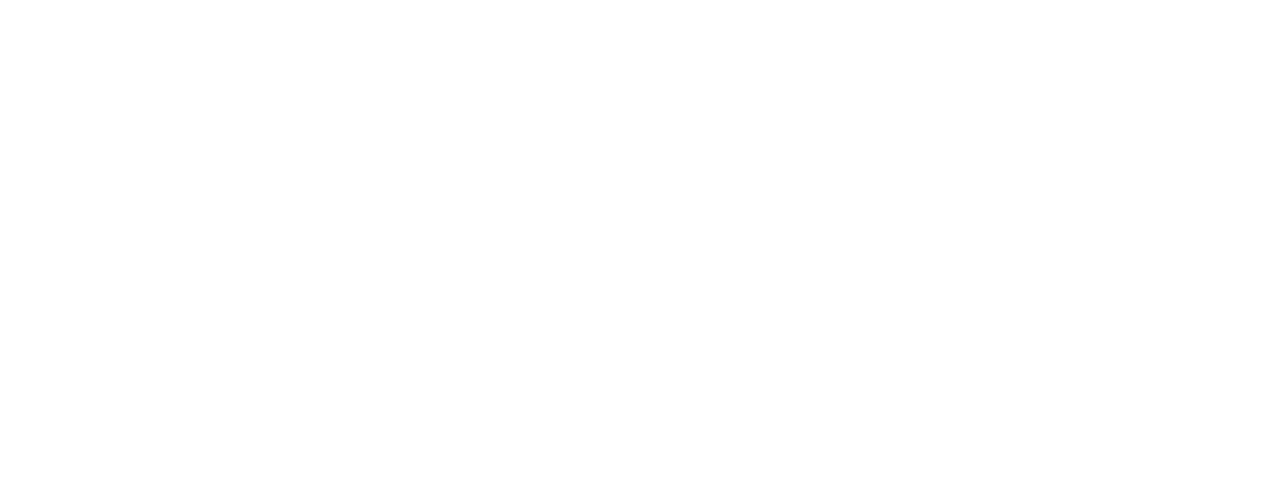
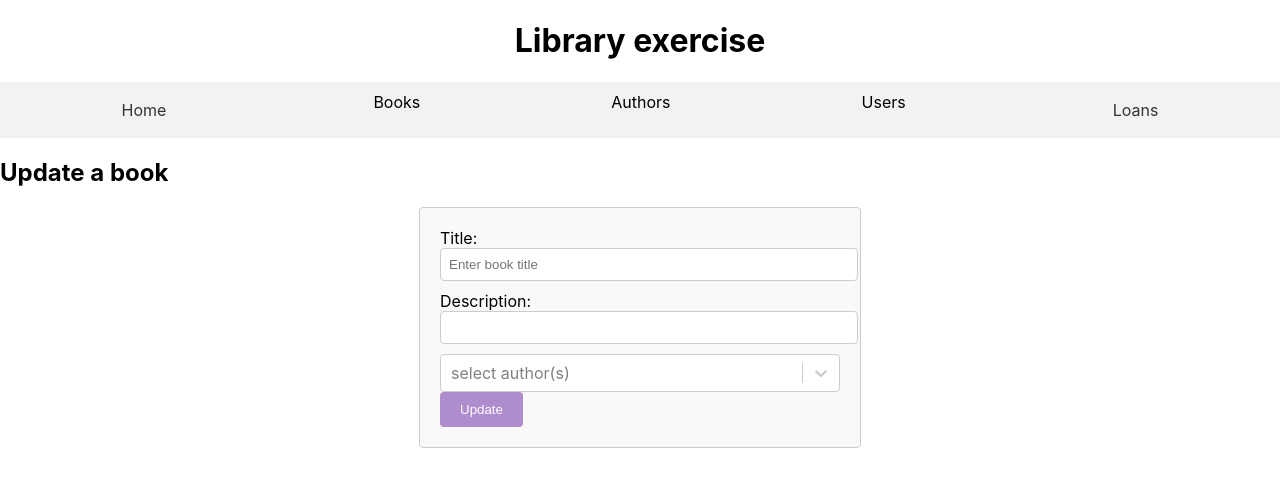
Before and after one commit to Marion3531/react-library, a React (Create React App) app: page /all-books/update-book/1 in a window 1280 px wide. Before the commit this address had no page. Shown: the top 486 px of the page. Built offline with nearby package versions, Linux system fonts and the light colour scheme; no server answers.

Commit message:
fetch requests

```diff
--- a/package.json
+++ b/package.json
@@ -10,6 +10,7 @@
     "react-dom": "^18.2.0",
     "react-router-dom": "^6.14.2",
     "react-scripts": "^5.0.1",
+    "react-select": "^5.7.4",
     "web-vitals": "^2.1.4"
   },
   "scripts": {
--- a/src/App.js
+++ b/src/App.js
@@ -3,6 +3,8 @@ import { BrowserRouter as Router, Route, Routes } from 'react-router-dom';
 import HomePage from './pages/HomePage.';
 import AllBooksPage from './pages/AllBooksPage';
 import AddBookPage from './pages/AddBookPage';
+import UpdateBookPage from './pages/UpdateBookPage';
+import AllAuthorsPage from './pages/AllAuthorsPage';
 
 function App() {
   return (
@@ -11,6 +13,8 @@ function App() {
           <Route path="/" element={<HomePage />}/>
           <Route path="/all-books" element={<AllBooksPage />} />
           <Route path="/add-book" element={<AddBookPage />} />
+          <Route path="/all-books/update-book/:bookId" element={<UpdateBookPage />} />
+          <Route path="/all-authors" element={<AllAuthorsPage />} />
       </Routes>
     </Router>
 
--- a/src/components/NavBar.js
+++ b/src/components/NavBar.js
@@ -1,5 +1,6 @@
 import React from "react";
 import { Link } from 'react-router-dom';
+import '../styles/navbar.css'
 
 const NavBar = () => {
     return(
--- a/src/pages/AddBookPage.js
+++ b/src/pages/AddBookPage.js
@@ -1,11 +1,55 @@
-//import React from "react";
-
+import React, { useState } from "react";
 import Layout from "../components/Layout";
+import '../styles/addBookPage.css';
 
 const AddBookPage = () => {
+    const [title, setTitle] = useState('');
+    const [description, setDescription] = useState('');
+
+    const handleSubmit = (e) => {
+        e.preventDefault();
+
+        const data = { title, description };
+
+        fetch('http://localhost:8080/books', {
+            method: 'POST',
+            headers: {
+              'Content-Type': 'application/json',
+            },
+            body: JSON.stringify(data),
+          })
+          .then((response) => {
+            if (!response.ok) {
+              throw new Error('Network response was not ok.');
+            }
+            window.location.href = '/all-books';
+          })
+          .catch((error) => {
+            console.error('Error adding book:', error);
+          });
+      };
+
     return(
     <div>
         <Layout />
+        <h2>Add a book</h2>
+        <form onSubmit={handleSubmit}>
+            <div>
+                <label>Title:</label>
+                <input
+                type="text"
+                value={title}
+                onChange={(e) => setTitle(e.target.value)}/>
+            </div>
+            <div>
+                <label>Description:</label>
+                <input
+                type="text"
+                value={description}
+                onChange={(e) => setDescription(e.target.value)}/>
+            </div>
+            <button type="submit">Add</button>
+        </form>
     </div>
     );
 
--- /dev/null
+++ b/src/pages/AllAuthorsPage.js
@@ -0,0 +1,37 @@
+import React, { useEffect, useState } from 'react';
+import Layout from '../components/Layout';
+
+const AllAuthorsPage = () => {
+    const [authors, setAuthors] = useState([]);
+
+    useEffect(() => {
+        const fetchAuthors = async () => {
+          try {
+            const response = await fetch('http://localhost:8080/authors');
+            if (!response.ok) {
+              throw new Error('Network response was not ok.');
+            }
+            const data = await response.json();
+            const authorList = data._embedded.authorList;
+            setAuthors(authorList);
+          } catch (error) {
+            console.error('Error fetching data:', error);
+          }
+        };
+
+        fetchAuthors();
+      }, []);
+
+      return (
+        <div>
+          <Layout />
+          {authors.map((author) => (
+            <div key={author.id}>
+              <h3>{author.firstname} {author.lastname}</h3>
+            </div>
+          ))}
+        </div>
+      );
+}
+
+export default AllAuthorsPage;
--- a/src/pages/AllBooksPage.js
+++ b/src/pages/AllBooksPage.js
@@ -1,8 +1,11 @@
 import React, { useState, useEffect } from 'react';
+import { useNavigate } from 'react-router-dom';
 import Layout from '../components/Layout';
 
 const AllBooksPage = () => {
   const [books, setBooks] = useState([]);
+  const navigate = useNavigate();
+  //console.log(books);
 
   useEffect(() => {
     const fetchBooks = async () => {
@@ -12,7 +15,8 @@ const AllBooksPage = () => {
           throw new Error('Network response was not ok.');
         }
         const data = await response.json();
-        setBooks(data);
+        const bookList = data._embedded.bookList;
+        setBooks(bookList);
       } catch (error) {
         console.error('Error fetching data:', error);
       }
@@ -21,13 +25,47 @@ const AllBooksPage = () => {
     fetchBooks();
   }, []);
 
+//   let status = () => {
+//     if ({book.loans.isBorrowed}){
+//         button return book -> fetch post loan
+//     }else{
+//         button borrow book -> fetch put loan
+//     }
+//   }
+
+  const handleDeleteButton = (bookId) => {
+    fetch(`http://localhost:8080/books/${bookId}`, {
+      method: 'DELETE',
+      headers: {
+        'Content-Type': 'application/json',
+      },
+    })
+      .then((response) => {
+        if (!response.ok) {
+          throw new Error('Failed to delete book.');
+        }
+        window.location.reload();
+      })
+      .catch((error) => {
+        console.error('Error deleting book:', error);
+      });
+}
+
   return (
     <div>
       <Layout>
         {books.map((book) => (
           <div key={book.id}>
             <h3>{book.title}</h3>
+            <p></p>
+            <ul>
+                {book.authors.map((author) => (
+                  <li key={author.id}>{`${author.firstname} ${author.lastname}`}</li>
+                ))}
+              </ul>
             <p>{book.description}</p>
+            <button onClick={() => navigate("update-book")}>Update book</button>
+            <button onClick={() => handleDeleteButton(book.id)}>Delete book</button>
           </div>
         ))}
       </Layout>
--- a/src/pages/HomePage..js
+++ b/src/pages/HomePage..js
@@ -6,7 +6,6 @@ const HomePage = () => {
     return(
         <div>
         <Layout />
-
         <h1>Welcome</h1>
         </div>
 
--- /dev/null
+++ b/src/pages/UpdateBookPage.js
@@ -0,0 +1,97 @@
+import React, { useEffect, useState } from 'react';
+import { useParams } from 'react-router-dom';
+import Layout from '../components/Layout';
+import Select from 'react-select';
+
+const UpdateBookPage = () => {
+    const { bookId } = useParams();
+    const [title, setTitle] = useState();
+    const [description, setDescription] = useState('');
+    const [authors, setAuthors] = useState([]);
+    const [selectedAuthors, setSelectedAuthors] = useState([]);
+
+//fetch get all authors
+useEffect(() => {
+    const fetchAuthors = async () => {
+        try {
+        const response = await fetch('http://localhost:8080/authors');
+        if (!response.ok) {
+            throw new Error('Network response was not ok.');
+        }
+        const data = await response.json();
+        const authorList = data._embedded.authorList;
+        setAuthors(authorList);
+        } catch (error) {
+        console.error('Error fetching data:', error);
+        }
+    };
+
+    fetchAuthors();
+    }, []);
+
+    const options = authors.map((author) => ({
+        value: `${author.firstname} ${author.lastname}`,
+        label: `${author.firstname} ${author.lastname}`,
+      }));
+
+    //PUT request when clicking on update
+    const handleSubmit = (e) => {
+        e.preventDefault();
+
+        //const data = { title, description };
+        const data = { title, description, selectedAuthors };
+
+        fetch(`http://localhost:8080/books/${bookId}`, {
+            method: 'PUT',
+            headers: {
+              'Content-Type': 'application/json',
+            },
+            body: JSON.stringify(data),
+          })
+          .then((response) => {
+            if (!response.ok) {
+              throw new Error('Network response was not ok.');
+            }
+            window.location.href = '/all-books';
+          })
+          .catch((error) => {
+            console.error('Error adding book:', error);
+          });
+      };
+
+    return (
+        <div>
+            <Layout />
+            <h2>Update a book</h2>
+            <form onSubmit={handleSubmit}>
+                <div>
+                    <label>Title:</label>
+                    <input
+                    type="text"
+                    placeholder="Enter book title"
+                    value={title}
+                    onChange={(e) => setTitle(e.target.value)}/>
+                </div>
+                <div>
+                    <label>Description:</label>
+                    <input
+                    type="text"
+                    value={description}
+                    onChange={(e) => setDescription(e.target.value)}/>
+                </div>
+                <div>
+                    <Select options={options}
+                    placeholder="select author(s)"
+                    value={selectedAuthors}
+                    isMulti
+                    onChange={(selectedOptions) => setSelectedAuthors(selectedOptions)}
+                    />
+                </div>
+
+                <button type="submit">Update</button>
+            </form>
+        </div>
+    )
+}
+
+export default UpdateBookPage;
--- /dev/null
+++ b/src/styles/addBookPage.css
@@ -0,0 +1,32 @@
+form {
+    max-width: 400px;
+    margin: 0 auto;
+    padding: 20px;
+    border: 1px solid #ccc;
+    border-radius: 4px;
+    background-color: #f9f9f9;
+  }
+
+  /* Style pour les champs de saisie */
+  input[type="text"],
+  textarea {
+    width: 100%;
+    padding: 8px;
+    margin-bottom: 10px;
+    border: 1px solid #ccc;
+    border-radius: 4px;
+  }
+
+  /* Style pour le bouton d'envoi */
+  button[type="submit"] {
+    background-color: #ae8ccd;
+    color: #fff;
+    padding: 10px 20px;
+    border: none;
+    border-radius: 4px;
+    cursor: pointer;
+  }
+
+  button[type="submit"]:hover {
+    background-color: #45a049;
+  }
--- /dev/null
+++ b/src/styles/navbar.css
@@ -0,0 +1,59 @@
+/* Réinitialiser les styles de base pour les listes */
+nav ul, nav li {
+    margin: 0;
+    padding: 0;
+    list-style: none;
+  }
+
+  /* Style de la barre de menu */
+  nav {
+    background-color: #f2f2f2;
+  }
+
+  nav ul {
+    display: flex; /* Utiliser flexbox pour aligner les éléments horizontalement */
+    justify-content: space-around; /* Les éléments seront répartis équitablement sur la largeur de la barre de menu */
+    padding: 10px;
+  }
+
+  nav li {
+    position: relative; /* Nécessaire pour afficher les sous-menus */
+  }
+
+  /* Style des liens principaux */
+  nav li > a {
+    color: #333;
+    text-decoration: none;
+    padding: 8px 16px;
+    display: block;
+  }
+
+  /* Style des sous-menus */
+  nav li ul {
+    position: absolute;
+    top: 100%; /* Placer le sous-menu sous le lien principal */
+    left: 0;
+    background-color: #f2f2f2;
+    display: none; /* Cacher initialement les sous-menus */
+  }
+
+  /* Afficher le sous-menu au survol */
+  nav li:hover ul {
+    display: block;
+  }
+
+  /* Style des éléments de sous-menu */
+  nav li ul li {
+    padding: 8px 16px;
+  }
+
+  /* Style des liens de sous-menu */
+  nav li ul li a {
+    color: #333;
+    text-decoration: none;
+  }
+
+  /* Changer la couleur du lien actif si nécessaire */
+  nav li > a.active {
+    color: #007bff;
+  }
```
Also changed, not shown: 1 other file (tests, documents, lock files or other folders).
